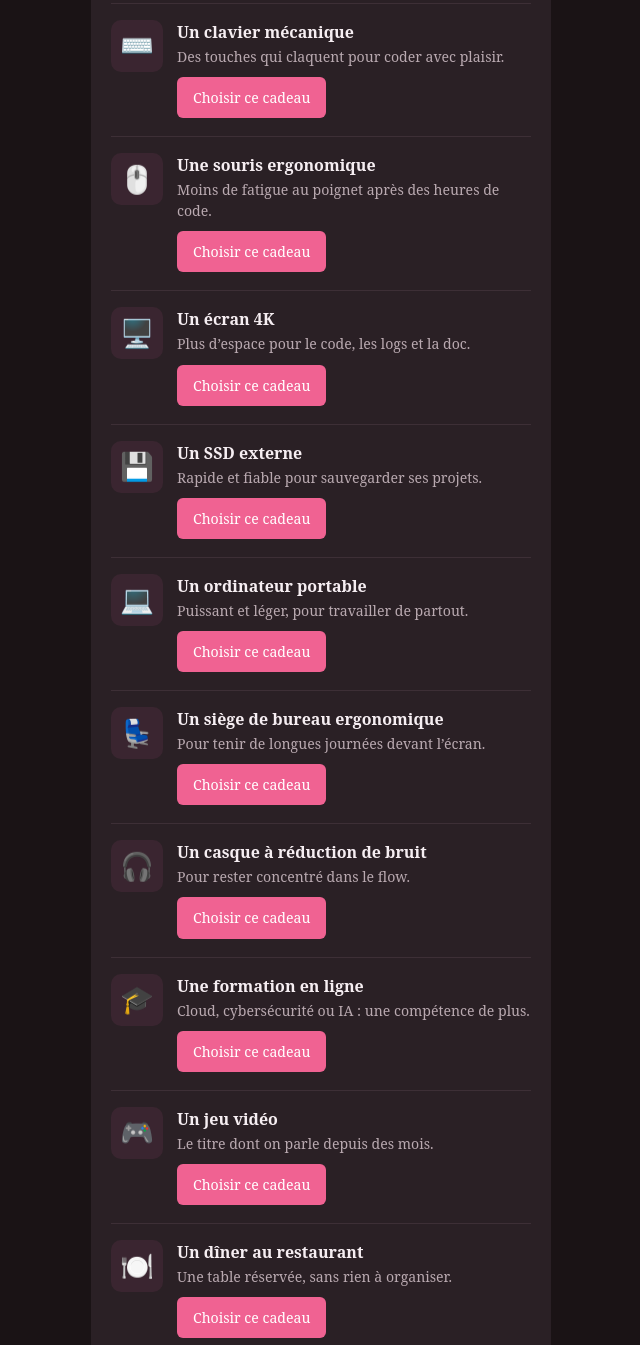
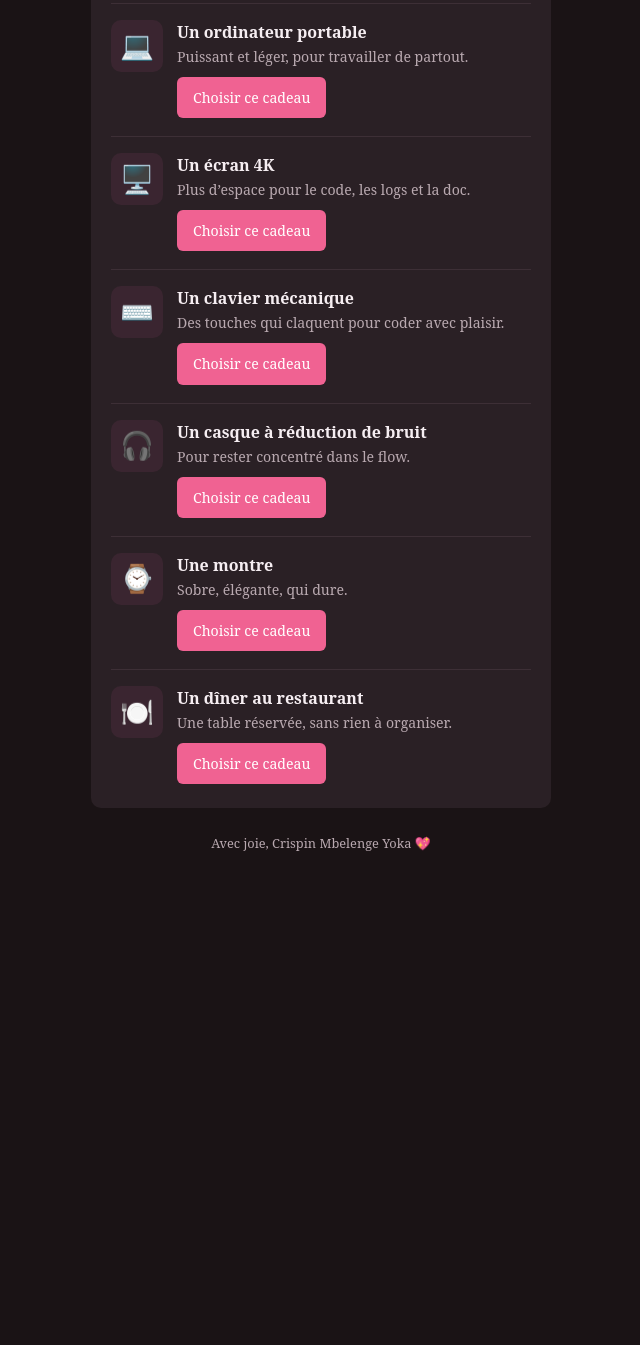
Before and after one commit to pascalmbelenge-collab/invitation, a plain HTML site: page index.html in a window 1280 px wide. Shown: the part 1333-2678 px from the top of the page, without its empty margins (319-959 px from the left). After the commit the page ends 2229 px from the top, so only its background shows below. Drawn offline with Linux system fonts and the light colour scheme.

Commit message:
Update index.html

```diff
--- a/index.html
+++ b/index.html
@@ -132,18 +132,12 @@ const SOUHAITS=[
 ];
 // [emoji, titre, description, groupe] i = informatique, p = plaisir
 const CADEAUX=[
+["💻","Un ordinateur portable","Puissant et léger, pour travailler de partout.","i"],
+["🖥️","Un écran 4K","Plus d’espace pour le code, les logs et la doc.","i"],
 ["⌨️","Un clavier mécanique","Des touches qui claquent pour coder avec plaisir.","i"],
-["🖱️","Une souris ergonomique","Moins de fatigue au poignet après des heures de code.","i"],
-["🖥️","Un écran 4K","Plus d’espace pour le code, les logs et la doc.","i"],
-["💾","Un SSD externe","Rapide et fiable pour sauvegarder ses projets.","i"],
-["💻","Un ordinateur portable","Puissant et léger, pour travailler de partout.","i"],
-["💺","Un siège de bureau ergonomique","Pour tenir de longues journées devant l’écran.","i"],
 ["🎧","Un casque à réduction de bruit","Pour rester concentré dans le flow.","i"],
-["🎓","Une formation en ligne","Cloud, cybersécurité ou IA : une compétence de plus.","i"],
-["🎮","Un jeu vidéo","Le titre dont on parle depuis des mois.","p"],
-["🍽️","Un dîner au restaurant","Une table réservée, sans rien à organiser.","p"],
 ["⌚","Une montre","Sobre, élégante, qui dure.","p"],
-["🧳","Un week-end surprise","Destination secrète, valise légère.","p"]
+["🍽️","Un dîner au restaurant","Une table réservée, sans rien à organiser.","p"]
 ];
 let last=-1;
 function souhait(){let i;do{i=Math.floor(Math.random()*SOUHAITS.length)}while(i===last);last=i;$("voeu").value=SOUHAITS[i];majCad()}
```
